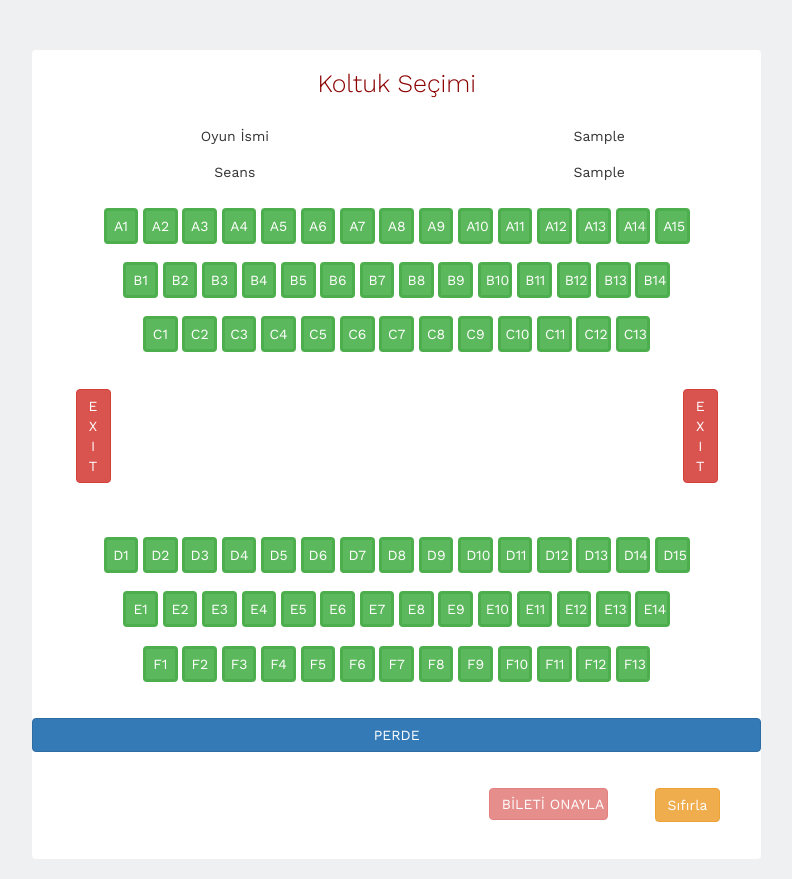
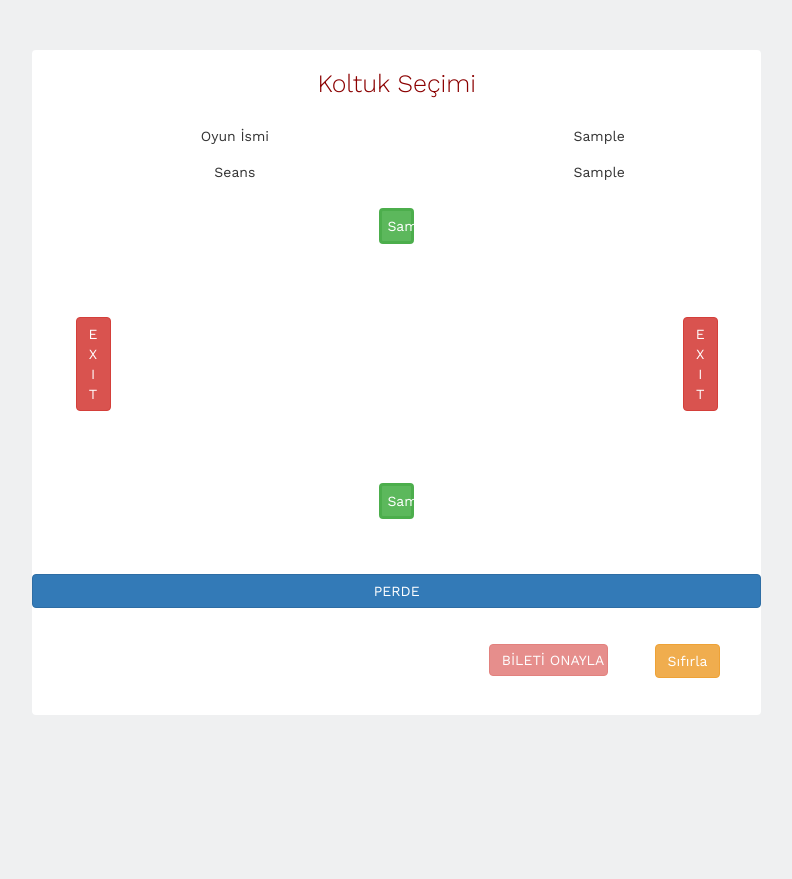
Before and after one commit to furkankaplan/TheatreSoftware, a PHP site: page /koltuk.php?x=1 in a window 1280 px wide. Shown: the part 50-929 px from the top of the page, without its empty margins (221-1013 px from the left). After the commit the page ends 765 px from the top, so only its background shows below. Run offline with PHP 8.4, Linux system fonts and the light colour scheme; tables that the repository leaves empty or names only in its code hold one stand-in row (values such as "Sample post").

Commit message:
Valla son değişiklikler
Ama ne olduğunu söylemeyeceğim

```diff
--- a/bilet.php
+++ b/bilet.php
@@ -62,8 +62,12 @@ $id=$dizi["id"];
  ?>
 
 <?php
-$deger = $_POST["ticket"];
+$deger = trim($_POST["ticket"]);
 $ticketNums = $_POST["ticketNum"];
+
+
+
+
 
 $ticketcosting= $ticketNums * 10
 
--- a/koltuk.php
+++ b/koltuk.php
@@ -76,56 +76,82 @@ $id=$dizi["id"];
 
 
 		<div class="row seat-row" >
-		<button class="btn btn-success" value="A1">A1</button>
-		<button class="btn btn-success" value="A2">A2</button>
-		<button class="btn btn-success" value="A3">A3</button>
-		<button class="btn btn-success" value="A4">A4</button>
-		<button class="btn btn-success" value="A5">A5</button>
-		<button class="btn btn-success" value="A6">A6</button>
-		<button class="btn btn-success" value="A7">A7</button>
-		<button class="btn btn-success" value="A8">A8</button>
-		<button class="btn btn-success" value="A9">A9</button>
-		<button class="btn btn-success" value="A10">A10</button>
-		<button class="btn btn-success" value="A11">A11</button>
-		<button class="btn btn-success" value="A12">A12</button>
-		<button class="btn btn-success" value="A13">A13</button>
-		<button class="btn btn-success" value="A14">A14</button>
-		<button class="btn btn-success" value="A15">A15</button>
+
+		<?php
+		$a= $db->prepare ("select * from koltuklar where koltuk_adi like '%A%'");
+		$a -> execute(array());
+
+		$adizi=$a->fetchALL(PDO::FETCH_ASSOC);
+
+		foreach ($adizi as $eleman) {
+			$koltuk_adi=$eleman["koltuk_adi"];
+			$durum=$eleman["durum"];
+
+			if($durum=='0'){
+				$hazir = "disabled";
+			}
+			else{
+				$hazir=" ";
+			}
+
+			echo '<button class="btn btn-success"  '.$hazir.' value="'.$koltuk_adi.'">' .$koltuk_adi. '</button>';
+			# code...
+		}
+
+
+		?>
+		</div>
+
+		<div class="row seat-row" >
+
+		<?php
+		$b= $db->prepare ("select * from koltuklar where koltuk_adi like '%B%'");
+		$b -> execute(array());
+
+		$bdizi=$b->fetchALL(PDO::FETCH_ASSOC);
+
+		foreach ($bdizi as $eleman) {
+			$koltuk_adi=$eleman["koltuk_adi"];
+			$durum=$eleman["durum"];
+
+			if($durum=='0'){
+				$hazir = "disabled";
+			}
+			else{
+				$hazir=" ";
+			}
+				echo '<button class="btn btn-success"  '.$hazir.' value="'.$koltuk_adi.'">' .$koltuk_adi. '</button>';
+			# code...
+		}
+
+
+		?>
 
 		</div>
 
-		<div class="row seat-row" >
-		<button class="btn btn-success" value="B1">B1</button>
-		<button class="btn btn-success" value="B2">B2</button>
-		<button class="btn btn-success" value="B3">B3</button>
-		<button class="btn btn-success" value="B4">B4</button>
-		<button class="btn btn-success" value="B5">B5</button>
-		<button class="btn btn-success" value="B6">B6</button>
-		<button class="btn btn-success" value="B7">B7</button>
-		<button class="btn btn-success" value="B8">B8</button>
-		<button class="btn btn-success" value="B9">B9</button>
-		<button class="btn btn-success" value="B10">B10</button>
-		<button class="btn btn-success" value="B11">B11</button>
-		<button class="btn btn-success" value="B12">B12</button>
-		<button class="btn btn-success" value="B13">B13</button>
-		<button class="btn btn-success" value="B14">B14</button>
-		</div>
+
+		<div class="row seat-row" ><?php
+		$a= $db->prepare ("select * from koltuklar where koltuk_adi like '%C%'");
+		$a -> execute(array());
+
+		$adizi=$a->fetchALL(PDO::FETCH_ASSOC);
+
+		foreach ($adizi as $eleman) {
+			$koltuk_adi=$eleman["koltuk_adi"];
+			$durum=$eleman["durum"];
+
+			if($durum=='0'){
+				$hazir = "disabled";
+			}
+			else{
+				$hazir=" ";
+			}
+			echo '<button class="btn btn-success"  '.$hazir.' value="'.$koltuk_adi.'">' .$koltuk_adi. '</button>';
+			# code...
+		}
 
 
-		<div class="row seat-row" >
-		<button class="btn btn-success" value="C1">C1</button>
-		<button class="btn btn-success" value="C2">C2</button>
-		<button class="btn btn-success" value="C3">C3</button>
-		<button class="btn btn-success" value="C4">C4</button>
-		<button class="btn btn-success" value="C5">C5</button>
-		<button class="btn btn-success" value="C6">C6</button>
-		<button class="btn btn-success" value="C7">C7</button>
-		<button class="btn btn-success" value="C8">C8 </button>
-		<button class="btn btn-success" value="C9">C9 </button>
-		<button class="btn btn-success" value="C10">C10 </button>
-		<button class="btn btn-success" value="C11">C11 </button>
-		<button class="btn btn-success" value="C12">C12 </button>
-		<button class="btn btn-success" value="C13">C13 </button>
+		?>
 
 		</div>
 
@@ -139,59 +165,83 @@ $id=$dizi["id"];
 
 
 		<div class="row seat-row" >
-		<button class="btn btn-success" value="D1">D1</button>
-		<button class="btn btn-success" value="D2">D2</button>
-		<button class="btn btn-success" value="D3">D3</button>
-		<button class="btn btn-success" value="D4">D4</button>
-		<button class="btn btn-success" value="D5">D5</button>
-		<button class="btn btn-success" value="D6">D6</button>
-		<button class="btn btn-success" value="D7">D7</button>
-		<button class="btn btn-success" value="D8">D8</button>
-		<button class="btn btn-success" value="D9">D9</button>
-		<button class="btn btn-success" value="D10">D10</button>
-		<button class="btn btn-success" value="D11">D11</button>
-		<button class="btn btn-success" value="D12">D12</button>
-		<button class="btn btn-success" value="D13">D13</button>
-		<button class="btn btn-success" value="D14">D14</button>
-		<button class="btn btn-success" value="D15">D15</button>
+		<?php
+		$a= $db->prepare ("select * from koltuklar where koltuk_adi like '%D%'");
+		$a -> execute(array());
+
+		$adizi=$a->fetchALL(PDO::FETCH_ASSOC);
+
+		foreach ($adizi as $eleman) {
+			$koltuk_adi=$eleman["koltuk_adi"];
+			$durum=$eleman["durum"];
+
+			if($durum=='0'){
+				$hazir = "disabled";
+			}
+			else{
+				$hazir=" ";
+			}
+			echo '<button class="btn btn-success"  '.$hazir.' value="'.$koltuk_adi.'">' .$koltuk_adi. '</button>';
+			# code...
+		}
+
+
+		?>
 
 		</div>
 
 
 
 		<div class="row seat-row" >
-		<button class="btn btn-success" value="E1">E1</button>
-		<button class="btn btn-success" value="E2">E2</button>
-		<button class="btn btn-success" value="E3">E3</button>
-		<button class="btn btn-success" value="E4">E4</button>
-		<button class="btn btn-success" value="E5">E5</button>
-		<button class="btn btn-success" value="E6">E6</button>
-		<button class="btn btn-success" value="E7">E7</button>
-		<button class="btn btn-success" value="E8">E8</button>
-		<button class="btn btn-success" value="E9">E9</button>
-		<button class="btn btn-success" value="E10">E10</button>
-		<button class="btn btn-success" value="E11">E11</button>
-		<button class="btn btn-success" value="E12">E12</button>
-		<button class="btn btn-success" value="E13">E13</button>
-		<button class="btn btn-success" value="E14">E14</button>
+		<?php
+		$a= $db->prepare ("select * from koltuklar where koltuk_adi like '%E%'");
+		$a -> execute(array());
+
+		$adizi=$a->fetchALL(PDO::FETCH_ASSOC);
+
+		foreach ($adizi as $eleman) {
+			$koltuk_adi=$eleman["koltuk_adi"];
+			$durum=$eleman["durum"];
+
+			if($durum=='0'){
+				$hazir = "disabled";
+			}
+			else{
+				$hazir=" ";
+			}
+				echo '<button class="btn btn-success"  '.$hazir.' value="'.$koltuk_adi.'">' .$koltuk_adi. '</button>';
+			# code...
+		}
+
+
+		?>
 
 
 		</div>
 
 		<div class="row seat-row" >
-		<button class="btn btn-success" value="F1" id="122324"> F1</button>
-		<button class="btn btn-success" value="F2"> F2</button>
-		<button class="btn btn-success" value="F3"> F3</button>
-		<button class="btn btn-success" value="F4"> F4</button>
-		<button class="btn btn-success" value="F5"> F5</button>
-		<button class="btn btn-success" value="F6"> F6</button>
-		<button class="btn btn-success" value="F7"> F7</button>
-		<button class="btn btn-success" value="F8"> F8</button>
-		<button class="btn btn-success" value="F9"> F9</button>
-		<button class="btn btn-success" value="F10"> F10</button>
-		<button class="btn btn-success" value="F11"> F11</button>
-		<button class="btn btn-success" value="F12"> F12</button>
-		<button class="btn btn-success" value="F13"> F13</button>
+		<?php
+		$a= $db->prepare ("select * from koltuklar where koltuk_adi like '%F%'");
+		$a -> execute(array());
+
+		$adizi=$a->fetchALL(PDO::FETCH_ASSOC);
+
+		foreach ($adizi as $eleman) {
+			$koltuk_adi=$eleman["koltuk_adi"];
+			$durum=$eleman["durum"];
+
+			if($durum=='0'){
+				$hazir = "disabled";
+			}
+			else{
+				$hazir=" ";
+			}
+			echo '<button class="btn btn-success"  '.$hazir.' value="'.$koltuk_adi.'">' .$koltuk_adi. '</button>';
+			# code...
+		}
+
+
+		?>
 
 
 		</div>
```
Also changed, not shown: film-main.php (+45 -6 lines), form-form.php (added, +7 -0 lines), form.php (+42 -14 lines), panel/duzenle.php (+6 -4 lines), panel/film-duzenle.php (+11 -0 lines), panel/film-ekle.php (+15 -2 lines), panel/gonder.php (+4 -3 lines), x-connect.php (added, +28 -0 lines).
